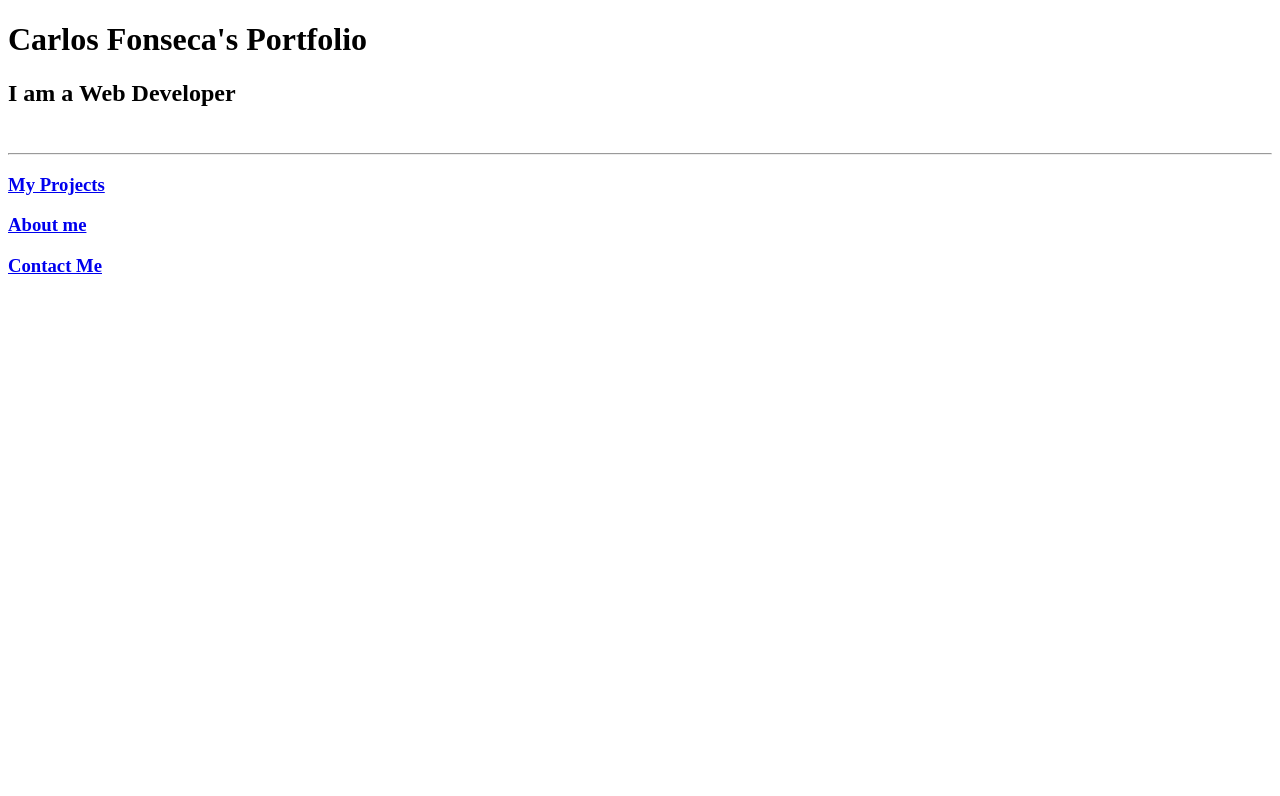
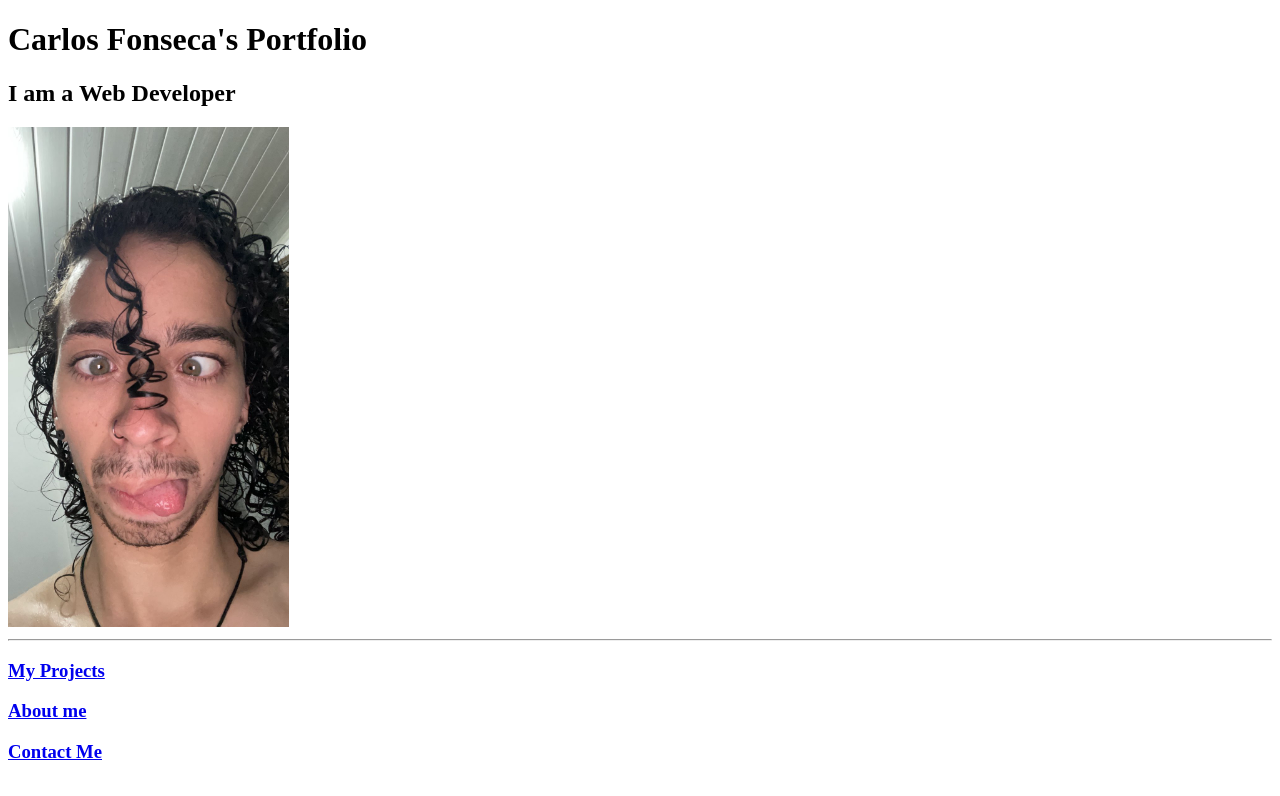
Before and after one commit to Cfonsecaalvarado/HTML-Portfolio, a plain HTML site: page index.html in a window 1280 px wide. Drawn offline with Linux system fonts and the light colour scheme.

Commit message:
Add files via upload

```diff
--- a/index.html
+++ b/index.html
@@ -22,7 +22,7 @@ https://developer.mozilla.org/en-US/docs/Web/HTML/Element/img#attr-height -->
     <title>El Portafolio del Carlito</title>
     <h1>Carlos Fonseca's Portfolio</h1>
     <h2> I am a Web Developer</h2>
-    <img src="../4.1 Webpages/assets/images/yo.jpg" height="500" alt="">
+    <img src="./assets/images/yo.jpg" height="500" alt="">
     <hr>
 </head>
 <body>
```
